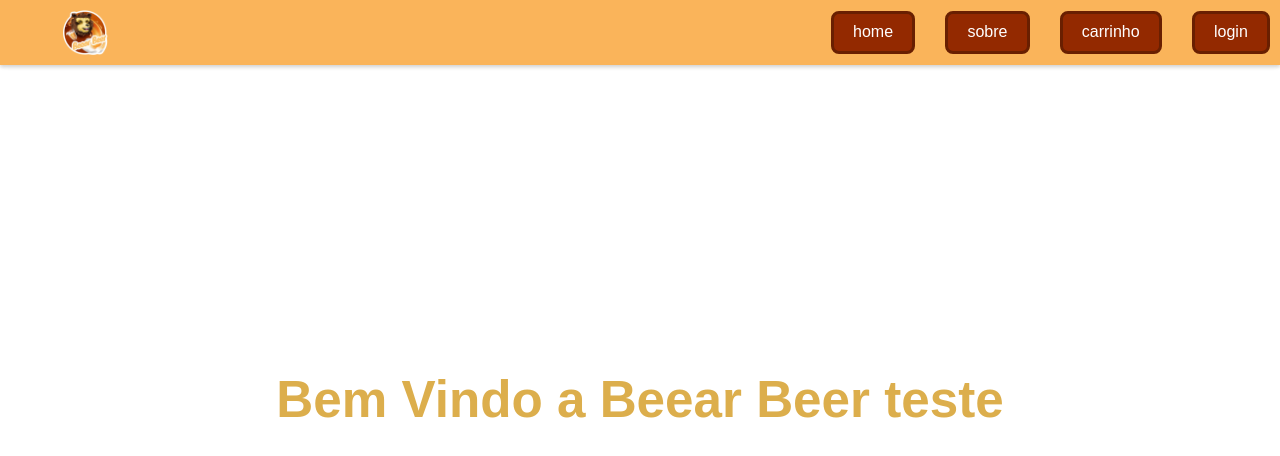
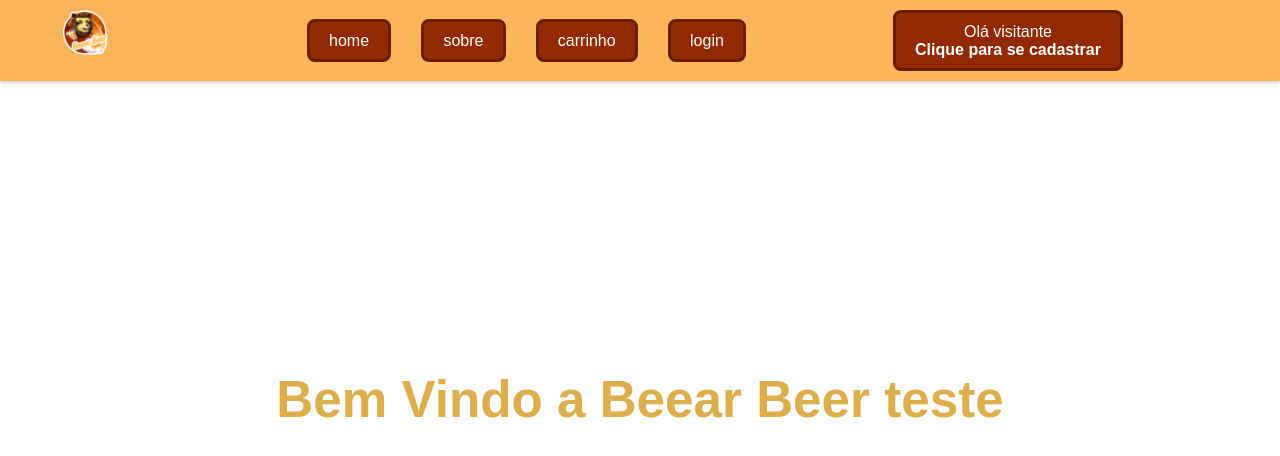
Before and after one commit to bielsolosos/Trabalho-Final-React, a React (Vite) app in the folder Beear/: page / in a window 1280 px wide. Shown: the top 456 px of the page. Built offline with nearby package versions, Linux system fonts and the light colour scheme.

Commit message:
Login e Logout (beta Adicionado)

```diff
--- a/Beear/src/App.jsx
+++ b/Beear/src/App.jsx
@@ -5,7 +5,7 @@ import {LoginCadastro} from './pages/loginCadastro/LoginCadastro'
 import {Rotas} from './routes/Routes'
 
 function App() {
-  const [count, setCount] = useState(0)
+  const usuario = () => {localStorage('usuario','')};
 
   return (
     <>
--- a/Beear/src/components/Botao/Botao.jsx
+++ b/Beear/src/components/Botao/Botao.jsx
@@ -1,6 +1,6 @@
 import styles from "./botao.module.css";
 
-export function Botao({ valor, onclick, title }){
+export function Botao({ valor, onclick, title, subValor }){
     return(
         <>
             <button
@@ -9,6 +9,7 @@ export function Botao({ valor, onclick, title }){
                 className={styles.botao}
             >
                 {valor}
+                <strong><p>{subValor}</p></strong>
             </button>
         </>
     )
--- a/Beear/src/components/Botao/botao.module.css
+++ b/Beear/src/components/Botao/botao.module.css
@@ -3,6 +3,7 @@
     border: solid #691f01 3px;
     color: white;
 }
+
 
 .botao:hover{
     background-color: #bd6745;
--- a/Beear/src/components/NavBar/NavBar.jsx
+++ b/Beear/src/components/NavBar/NavBar.jsx
@@ -1,3 +1,4 @@
+import { useState, useEffect } from "react";
 import beearBeerImg from "./BeearBeer.png";
 import styles from "./NavbarStyle.module.css";
 import { useNavigate } from "react-router-dom";
@@ -6,6 +7,26 @@ import { Botao } from "../Botao/Botao";
 function Navbar() {
 
     let navegar = useNavigate(); // lembre de dar o comando "npm install react-router-dom" para não dar erro
+
+
+
+    const [usuario, setUsuario] = useState(null);
+
+    useEffect(() => {
+        const usuarioLogado = localStorage.getItem('usuario');
+        if (usuarioLogado) {
+            setUsuario(usuarioLogado);
+        }
+    }, []);
+
+    const verificarLogin = () => {
+        return usuario ? `Seja bem-vindo ${usuario}` : 'Olá visitante';
+    }
+
+    //Para colocar o Logout e o Cadastre-se
+    const verificarLogin2 = () => {
+        return usuario ? `Logout` : ' Clique para se cadastrar';
+    }
 
     const mudarRotaHome = () =>{
         let rota = '/'; // colocar a rota da home
@@ -27,6 +48,18 @@ function Navbar() {
         navegar(rota);
     }
 
+    const redirecionarRota = () => {
+        const usuario = localStorage.getItem('usuario');
+        if (usuario) {
+            // fiz usando Js puro pois nn consegui fazer funcionar a navegação
+            localStorage.clear();
+            window.location.reload();
+
+        } else {
+            window.location.href = '/login';
+        }
+    };
+
     return(
         <div className={styles.navbar}>
                 <div className={styles.navbarImg}><a href="#"><img src={beearBeerImg} alt="Imagem" /></a></div>
@@ -36,9 +69,13 @@ function Navbar() {
                     <Botao title={'cópia não comédia'} onclick={mudarRotaSobre} valor={'sobre'}/>
                     <Botao title={'cópia não comédia'} onclick={mudarRotaCarrinho} valor={'carrinho'}/>
                     <Botao title={'cópia não comédia'} onclick={mudarRotaLogin} valor={'login'}/>
+
                 </div>
+                <Botao valor={verificarLogin()} subValor={verificarLogin2()} onclick={redirecionarRota}></Botao>
+                <br />
         </div>
     )
 }
 
+//Galera por favor evitar usar export default... isso nçao é convencional
 export default Navbar
--- a/Beear/src/pages/loginCadastro/LoginCadastro.jsx
+++ b/Beear/src/pages/loginCadastro/LoginCadastro.jsx
@@ -29,7 +29,11 @@ export function LoginCadastro(){
     const user = usuarios.find(u => u.nome === login && u.senha === senha);
     if (user) {
         alert('Login bem-sucedido!');
-    } else {
+        localStorage.setItem('usuario', login)
+        window.location.reload();
+
+    }
+    else {
         console.log('Usuário ou senha incorretos');
     }
 };
```
